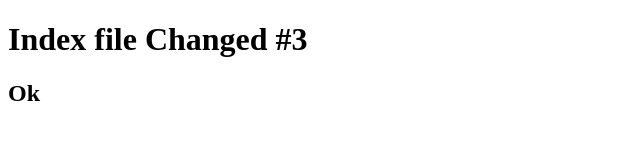
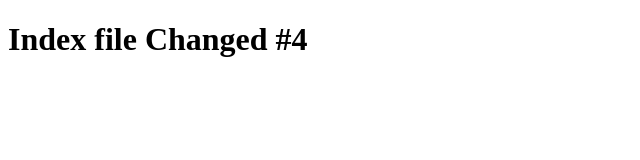
Before and after one commit to peterliang000/my-project, a plain HTML site: page index.html in a window 1280 px wide. Shown: the full height of the page, 0-640 px from the left. Drawn offline with Linux system fonts and the light colour scheme.

Commit message:
4th commit

```diff
--- a/index.html
+++ b/index.html
@@ -1,12 +1,11 @@
 <!DOCTYPE html>
 <html>
 <head>
-	<title>Index file Change #3</title>
+	<title>Index file Change #4</title>
 </head>
 <body>
 
-<h1>Index file Changed #3</h1>
-<h2>Ok</h2>
+<h1>Index file Changed #4</h1>
 
 </body>
 </html>
```
